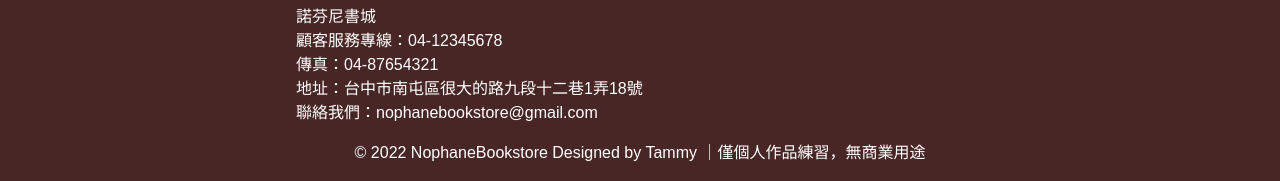
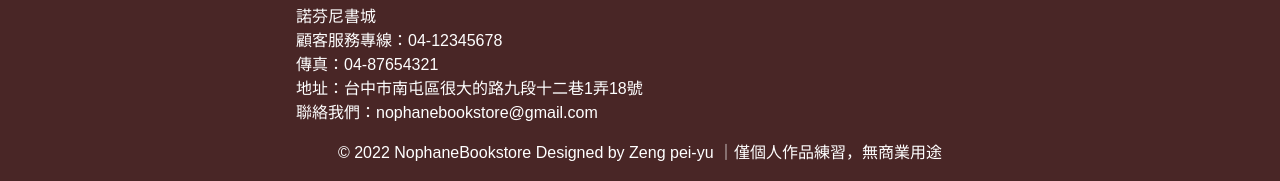
Before and after one commit to yaya7257/nophane, a plain HTML site: page faq.html in a window 1280 px wide. Shown: the part 1082-1263 px from the top of the page. Drawn offline with nearby package versions, Linux system fonts and the light colour scheme.

Commit message:
Update faq.html

```diff
--- a/faq.html
+++ b/faq.html
@@ -93,7 +93,7 @@
                     <a href=""><i class="fa-brands fa-twitter-square"></i></a>
                     <a href=""><i class="fa-brands fa-instagram"></i></a>
                 </div>
-                <p>© 2022 NophaneBookstore Designed by Tammy ｜僅個人作品練習，無商業用途</p>
+                <p>© 2022 NophaneBookstore Designed by Zeng pei-yu ｜僅個人作品練習，無商業用途</p>
             </div>
         </div>
     </div>
```
